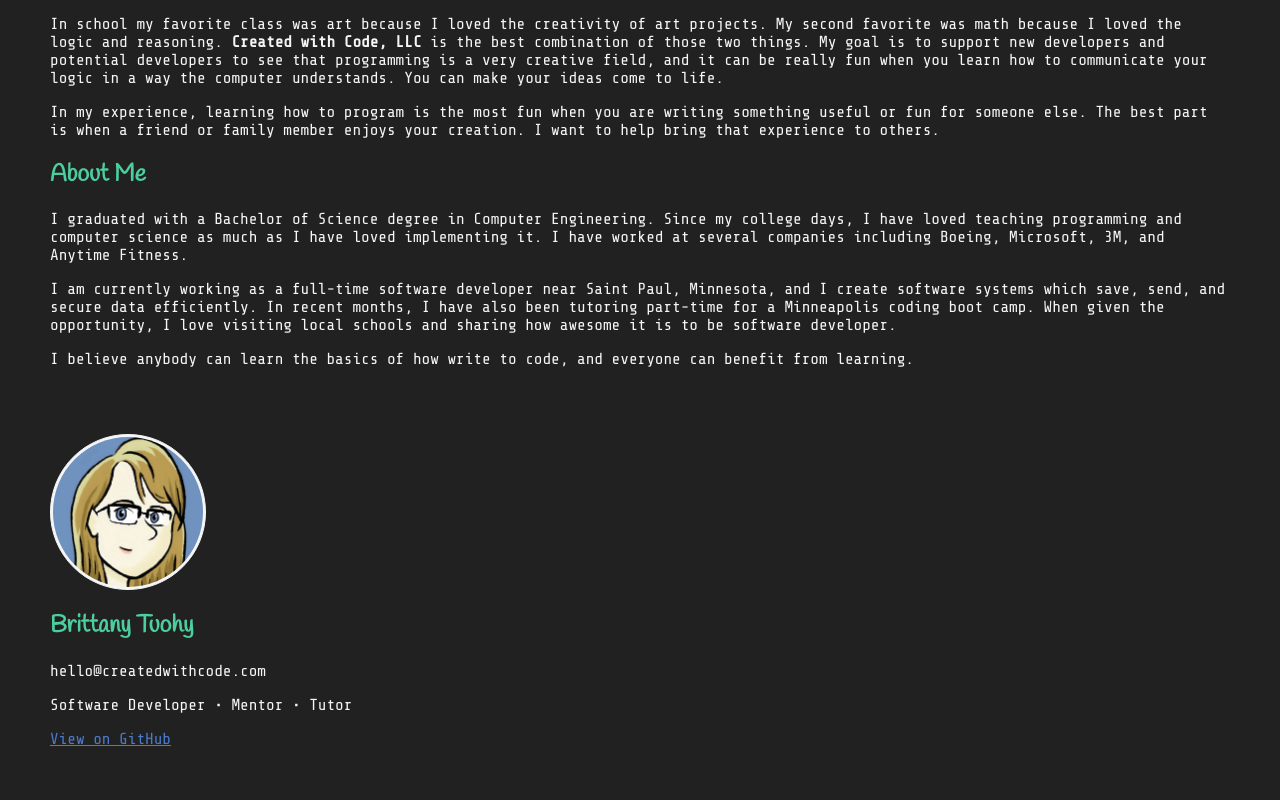
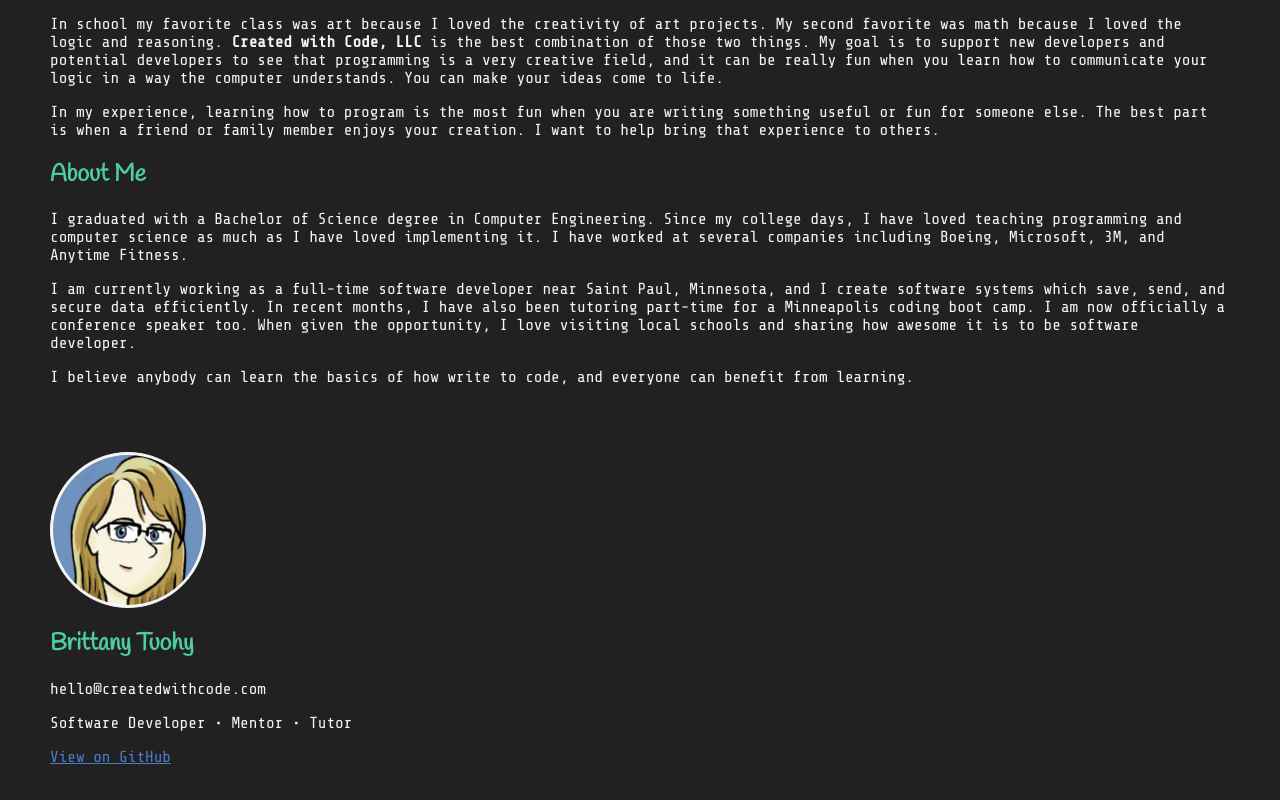
Before and after one commit to brittany2e/brittany2e.github.io, a plain HTML site: page index.html in a window 1280 px wide. Shown: the part 1396-2196 px from the top of the page. Drawn offline with nearby package versions, Linux system fonts and the light colour scheme.

Commit message:
Update text

```diff
--- a/index.html
+++ b/index.html
@@ -74,7 +74,7 @@
             I graduated with a Bachelor of Science degree in Computer Engineering. Since my college days, I have loved teaching programming and computer science as much as I have loved implementing it. I have worked at several companies including Boeing, Microsoft, 3M, and Anytime Fitness.
           </p>
           <p>
-            I am currently working as a full-time software developer near Saint Paul, Minnesota, and I create software systems which save, send, and secure data efficiently. In recent months, I have also been tutoring part-time for a Minneapolis coding boot camp. When given the opportunity, I love visiting local schools and sharing how awesome it is to be software developer.
+            I am currently working as a full-time software developer near Saint Paul, Minnesota, and I create software systems which save, send, and secure data efficiently. In recent months, I have also been tutoring part-time for a Minneapolis coding boot camp. I am now officially a conference speaker too. When given the opportunity, I love visiting local schools and sharing how awesome it is to be software developer.
           </p>
           <p>
             I believe anybody can learn the basics of how write to code, and everyone can benefit from learning.
```
